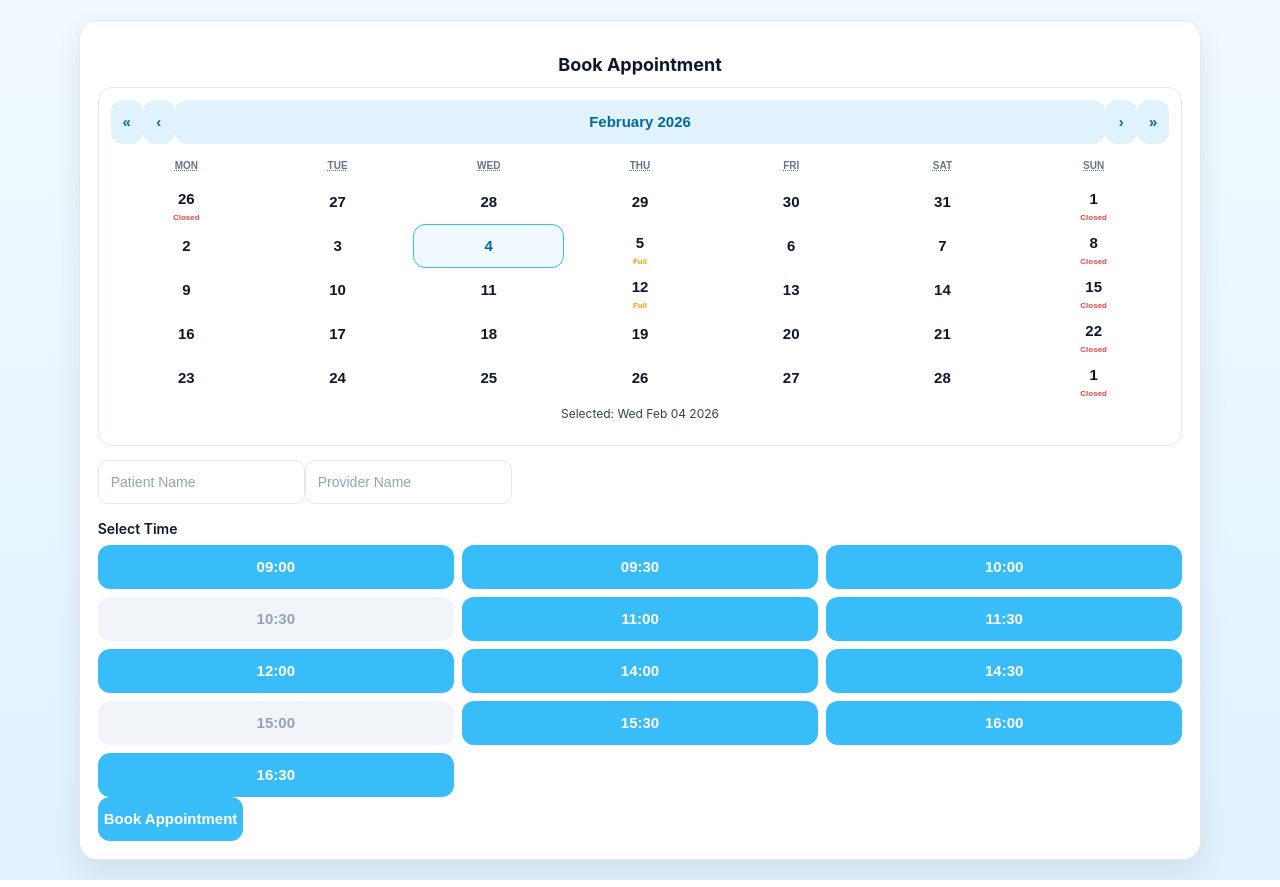
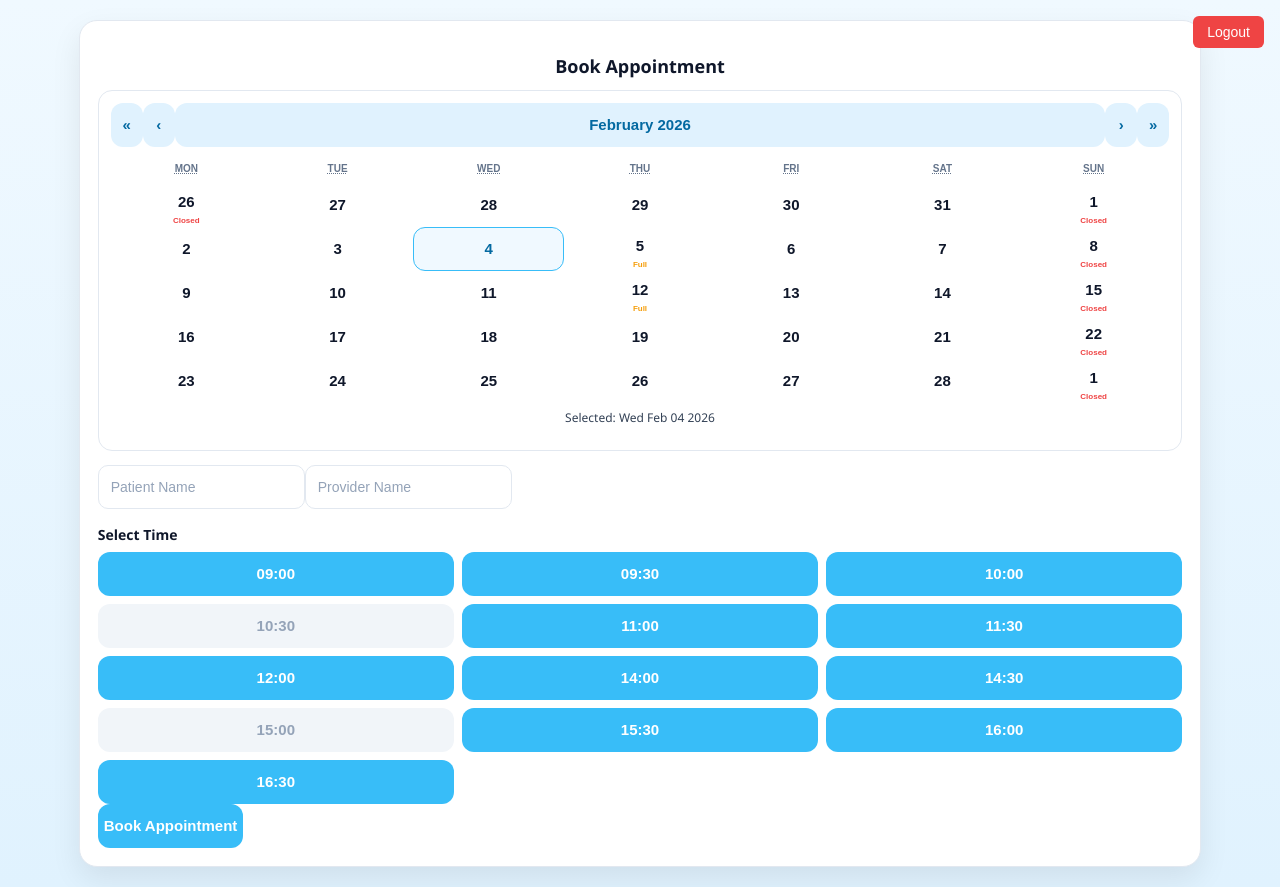
Before and after one commit to ghauravh/Appointment-Queue-System, a React (Create React App) app in the folder appointment-scheduler-frontend/: page / in a window 1280 px wide. Both pictures are taken after typing "name@example.com", "Sample123" into the empty fields and a click on the button "Login". Built offline with nearby package versions, Linux system fonts and the light colour scheme.

Commit message:
added logout button

```diff
--- a/appointment-scheduler-frontend/src/App.css
+++ b/appointment-scheduler-frontend/src/App.css
@@ -35,3 +35,20 @@ body {
   font-weight: 700;
   color: #f8fafc;
 }
+
+.logout-btn {
+  position: absolute;
+  top: 16px;
+  right: 16px;
+  padding: 8px 14px;
+  background: #ef4444;
+  color: white;
+  border: none;
+  border-radius: 6px;
+  font-size: 14px;
+  cursor: pointer;
+}
+
+.logout-btn:hover {
+  background: #dc2626;
+}
--- a/appointment-scheduler-frontend/src/App.js
+++ b/appointment-scheduler-frontend/src/App.js
@@ -1,15 +1,33 @@
 import React, { useState } from "react";
 import LoginPage from "./pages/LoginPage";
 import AppointmentForm from "./components/AppointmentForm";
+import "./App.css";
 
 function App() {
   const [user, setUser] = useState(null);
 
-  if (!user) {
-    return <LoginPage onLogin={setUser} />;
-  }
+  const handleLogin = (userData) => {
+    setUser(userData);
+  };
 
-  return <AppointmentForm />;
+  const handleLogout = () => {
+    setUser(null);
+  };
+
+  return (
+    <>
+      {user ? (
+        <>
+          <button className="logout-btn" onClick={handleLogout}>
+            Logout
+          </button>
+          <AppointmentForm />
+        </>
+      ) : (
+        <LoginPage onLogin={handleLogin} />
+      )}
+    </>
+  );
 }
 
 export default App;
--- a/appointment-scheduler-frontend/src/pages/LoginPage.js
+++ b/appointment-scheduler-frontend/src/pages/LoginPage.js
@@ -16,11 +16,11 @@ const LoginPage = ({ onLogin }) => {
     // TEMP login success (frontend-only)
     onLogin({ email });
   };
-
+//login page code
   return (
     <div className="login-container">
       <div className="login-card">
-        <h2>Clinic Login</h2>
+        <h2>Clinic login</h2>
 
         <form onSubmit={handleSubmit}>
           <input
```
Also changed, not shown: appointment-scheduler-frontend/src/components/LogoutButton.js (added, +16 -0 lines).
